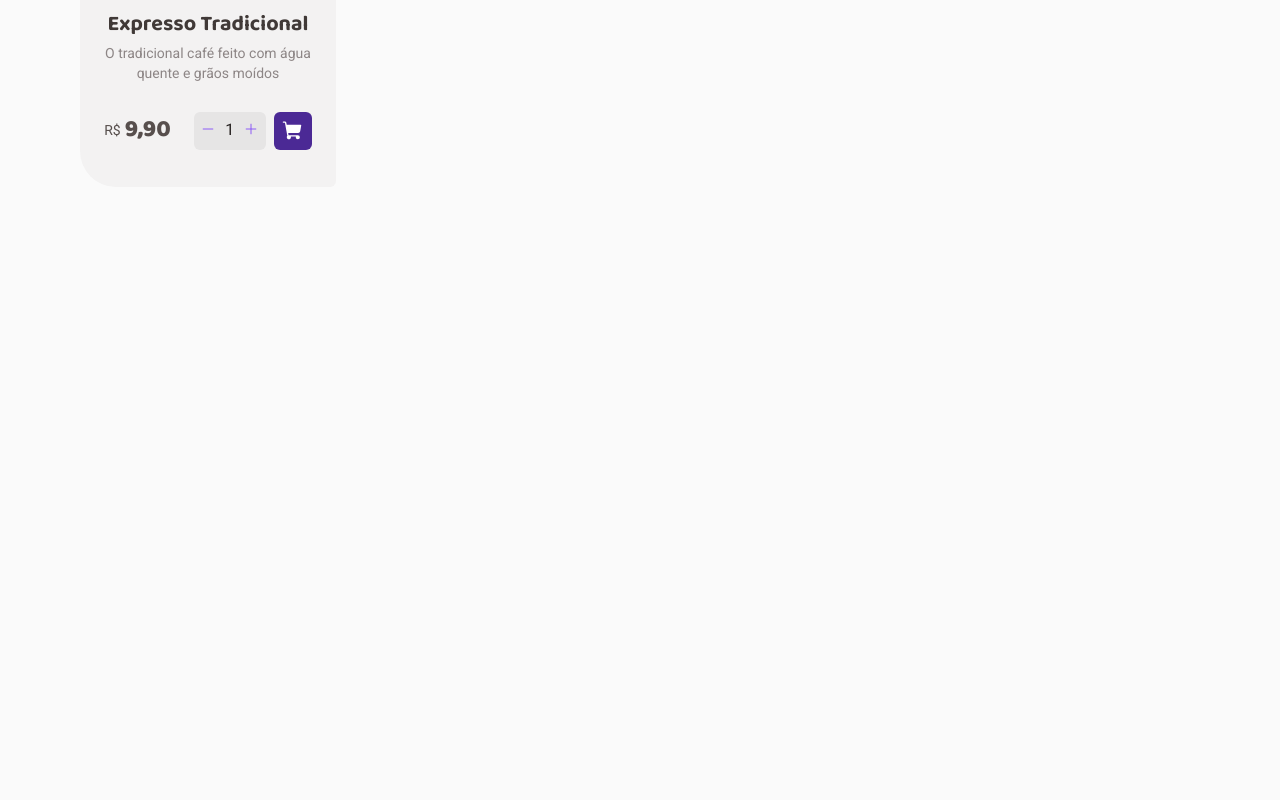
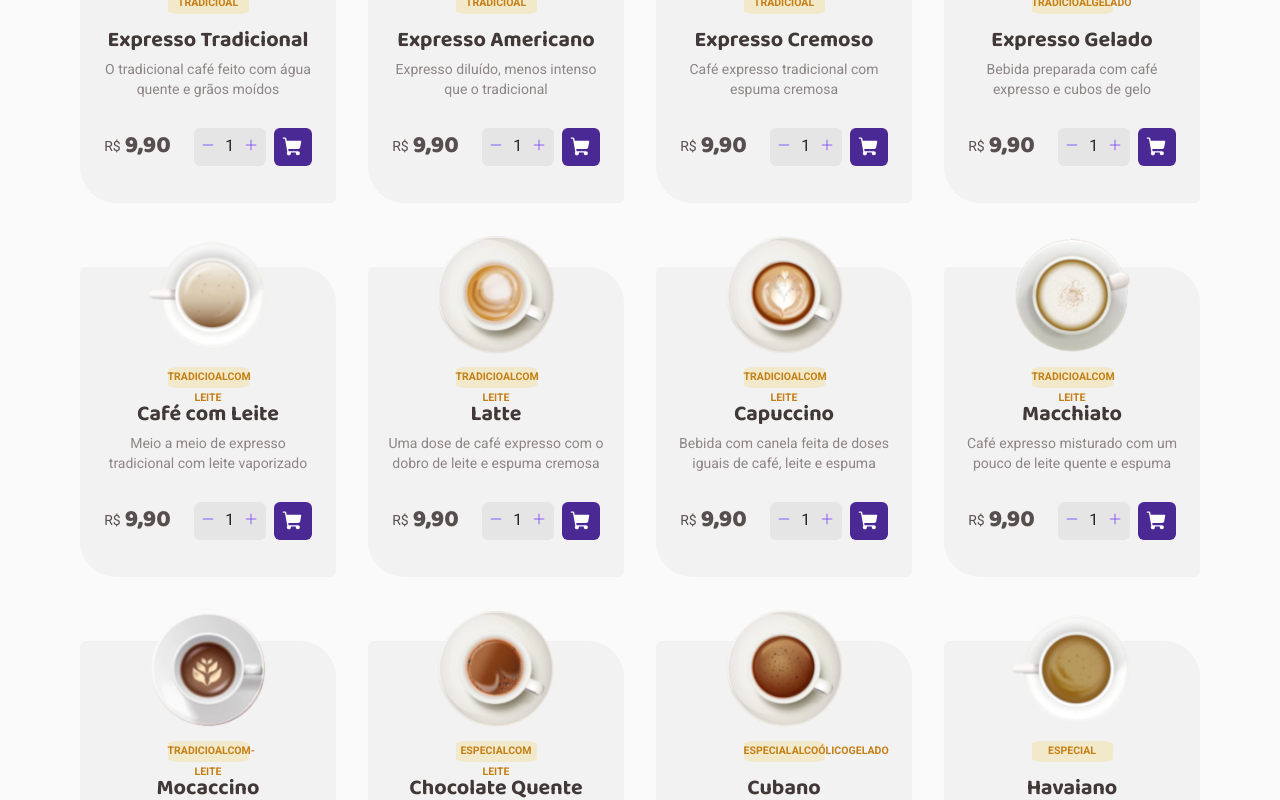
Before and after one commit to ViniciusOshima/Coffee-Delivery, a React (Vite) app: page / in a window 1280 px wide. Shown: the part 880-1680 px from the top of the page. Before the commit the page ends 1087 px from the top, so only its background shows below. Built offline with nearby package versions, Linux system fonts and the light colour scheme.

Commit message:
FEAT iteração dos cards na página home com suas devidas informações estruturadas. Falta ajuste na parte Data do card

```diff
--- a/src/pages/Home/cardCoffee/index.tsx
+++ b/src/pages/Home/cardCoffee/index.tsx
@@ -16,23 +16,23 @@ import {
 } from './styles'
 import { NavLink } from 'react-router-dom'
 
-export function CardCoffee() {
+export function CardCoffee({ name, data, description, howMany, photos }) {
   return (
     <CardContainer>
       <ImgCardContainer>
-        <img src={expresso} alt="" />
+        <img src={photos} alt="" />
       </ImgCardContainer>
 
       <CoffeeDatasContainer>
-        <h2>TRADICIONAL</h2>
+        <h2>{data}</h2>
       </CoffeeDatasContainer>
 
       <CoffeeNameContainer>
-        <h2>Expresso Tradicional</h2>
+        <h2>{name}</h2>
       </CoffeeNameContainer>
 
       <CoffeeDescriptionContainer>
-        <p>O tradicional café feito com água quente e grãos moídos</p>
+        <p>{description}</p>
       </CoffeeDescriptionContainer>
 
       <ButtomValueCardContainer>
@@ -47,7 +47,7 @@ export function CardCoffee() {
               <Minus size={14} />
             </button>
 
-            <p>1</p>
+            <p>{howMany}</p>
 
             <button>
               <Plus size={14} />
--- a/src/pages/Home/cardCoffee/styles.ts
+++ b/src/pages/Home/cardCoffee/styles.ts
@@ -20,7 +20,7 @@ export const CardContainer = styled.div`
   height: 19.375rem;
 
   border-radius: 6px 36px 6px 36px;
-  margin: 1.25rem 1rem 1.25rem 0;
+  margin: 1rem 0;
 
   background-color: ${(props) => props.theme['base-card']};
 
--- a/src/pages/Home/slogan/index.tsx
+++ b/src/pages/Home/slogan/index.tsx
@@ -1,6 +1,21 @@
 import { ShoppingCart, Package, Timer, Coffee } from 'phosphor-react'
 
 import imgHome from '../../../assets/Imagem-coffee-home.svg'
+
+import ExpressoTradicional from '../../../assets/coffees-img/Type=Expresso.svg'
+import ExpressoAmericano from '../../../assets/coffees-img/Type=Americano.svg'
+import ExpressoCremoso from '../../../assets/coffees-img/Type=Expresso Cremoso.svg'
+import ExpressoGelado from '../../../assets/coffees-img/Type=Café Gelado.svg'
+import CafeComLeite from '../../../assets/coffees-img/Type=Café com Leite.svg'
+import Latte from '../../../assets/coffees-img/Type=Latte.svg'
+import Capuccino from '../../../assets/coffees-img/Type=Capuccino.svg'
+import Macchiato from '../../../assets/coffees-img/Type=Macchiato.svg'
+import Mocaccino from '../../../assets/coffees-img/Type=Mochaccino.svg'
+import ChocolateQuente from '../../../assets/coffees-img/Type=Chocolate Quente.svg'
+import Cubano from '../../../assets/coffees-img/Type=Cubano.svg'
+import Havaiano from '../../../assets/coffees-img/Type=Havaiano.svg'
+import Arabe from '../../../assets/coffees-img/Type=Árabe.svg'
+import Irlandes from '../../../assets/coffees-img/Type=Irlandês.svg'
 
 import {
   CoffeeContainer,
@@ -12,12 +27,119 @@ import {
   ShoppingCartContainer,
   SloganContainer,
   TimerContainer,
+  ContainerCoffee,
   // eslint-disable-next-line prettier/prettier
-  ContainerCoffee
+  ContainerWrapCoffee
 } from './styles'
 import { CardCoffee } from '../cardCoffee'
 
 export function Home() {
+  const coffee = [
+    {
+      name: 'Expresso Tradicional',
+      data: ['TRADICIOAL'],
+      description: 'O tradicional café feito com água quente e grãos moídos',
+      howMany: 1,
+      photo: ExpressoTradicional
+    },
+    {
+      name: 'Expresso Americano',
+      data: ['TRADICIOAL'],
+      description: 'Expresso diluído, menos intenso que o tradicional',
+      howMany: 1,
+      photo: ExpressoAmericano
+    },
+    {
+      name: 'Expresso Cremoso',
+      data: ['TRADICIOAL'],
+      description: 'Café expresso tradicional com espuma cremosa',
+      howMany: 1,
+      photo: ExpressoCremoso
+    },
+    {
+      name: 'Expresso Gelado',
+      data: ['TRADICIOAL', 'GELADO'],
+      description: 'Bebida preparada com café expresso e cubos de gelo',
+      howMany: 1,
+      photo: ExpressoGelado
+    },
+    {
+      name: 'Café com Leite',
+      data: ['TRADICIOAL', 'COM LEITE'],
+      description: 'Meio a meio de expresso tradicional com leite vaporizado',
+      howMany: 1,
+      photo: CafeComLeite
+    },
+    {
+      name: 'Latte',
+      data: ['TRADICIOAL', 'COM LEITE'],
+      description:
+        'Uma dose de café expresso com o dobro de leite e espuma cremosa',
+      howMany: 1,
+      photo: Latte
+    },
+    {
+      name: 'Capuccino',
+      data: ['TRADICIOAL', 'COM LEITE'],
+      description:
+        'Bebida com canela feita de doses iguais de café, leite e espuma',
+      howMany: 1,
+      photo: Capuccino
+    },
+    {
+      name: 'Macchiato',
+      data: ['TRADICIOAL', 'COM LEITE'],
+      description:
+        'Café expresso misturado com um pouco de leite quente e espuma',
+      howMany: 1,
+      photo: Macchiato
+    },
+    {
+      name: 'Mocaccino',
+      data: ['TRADICIOAL', 'COM-LEITE'],
+      description: 'Café expresso com calda de chocolate, pouco leite e espuma',
+      howMany: 1,
+      photo: Mocaccino
+    },
+    {
+      name: 'Chocolate Quente',
+      data: ['ESPECIAL', 'COM LEITE'],
+      description:
+        'Bebida feita com chocolate dissolvido no leite quente e café',
+      howMany: 1,
+      photo: ChocolateQuente
+    },
+    {
+      name: 'Cubano',
+      data: ['ESPECIAL', 'ALCOÓLICO', 'GELADO'],
+      description:
+        'Drink gelado de café expresso com rum, creme de leite e hortelã',
+      howMany: 1,
+      photo: Cubano
+    },
+    {
+      name: 'Havaiano',
+      data: 'ESPECIAL',
+      description: 'Bebida adocicada preparada com café e leite de coco',
+      howMany: 1,
+      photo: Havaiano
+    },
+    {
+      name: 'Árabe',
+      data: ['ESPECIAL'],
+      description: 'Bebida preparada com grãos de café árabe e especiarias',
+      howMany: 1,
+      photo: Arabe
+    },
+    {
+      name: 'Irlandês',
+      data: ['ESPECIAL', 'ALCOÓLICO'],
+      description: 'Bebida a base de café, uísque irlandês, açúcar e chantilly',
+      howMany: 1,
+      photo: Irlandes
+    }
+  ]
+
   return (
     <>
       <HomeContainer>
@@ -73,7 +195,19 @@ export function Home() {
 
       <ContainerCoffee>
         <h1>Nossos Cafés</h1>
-        <CardCoffee />
+        <ContainerWrapCoffee>
+          {coffee.map(item => {
+            return (
+              <CardCoffee
+                name={item.name}
+                data={item.data}
+                description={item.description}
+                howMany={item.howMany}
+                photos={item.photo}
+              />
+            )
+          })}
+        </ContainerWrapCoffee>
       </ContainerCoffee>
     </>
   )
--- a/src/pages/Home/slogan/styles.ts
+++ b/src/pages/Home/slogan/styles.ts
@@ -124,3 +124,13 @@ export const ContainerCoffee = styled.div`
     margin-bottom: 4.125rem;
   }
 `
+
+export const ContainerWrapCoffee = styled.div`
+  display: flex;
+  flex-wrap: wrap;
+  justify-content: flex-start;
+  gap: 2rem;
+
+  width: 100%;
+  max-width: 70rem;
+`
```
